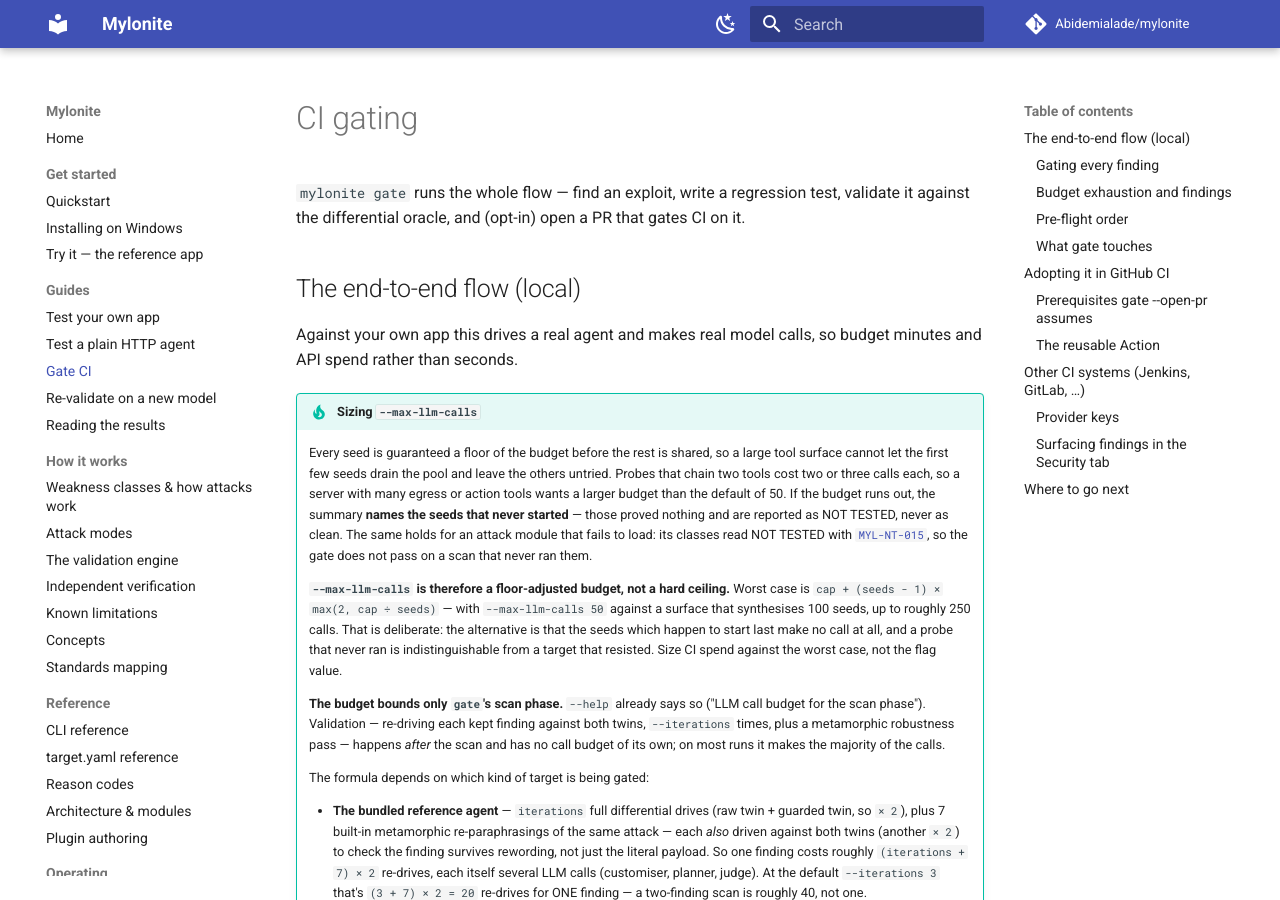
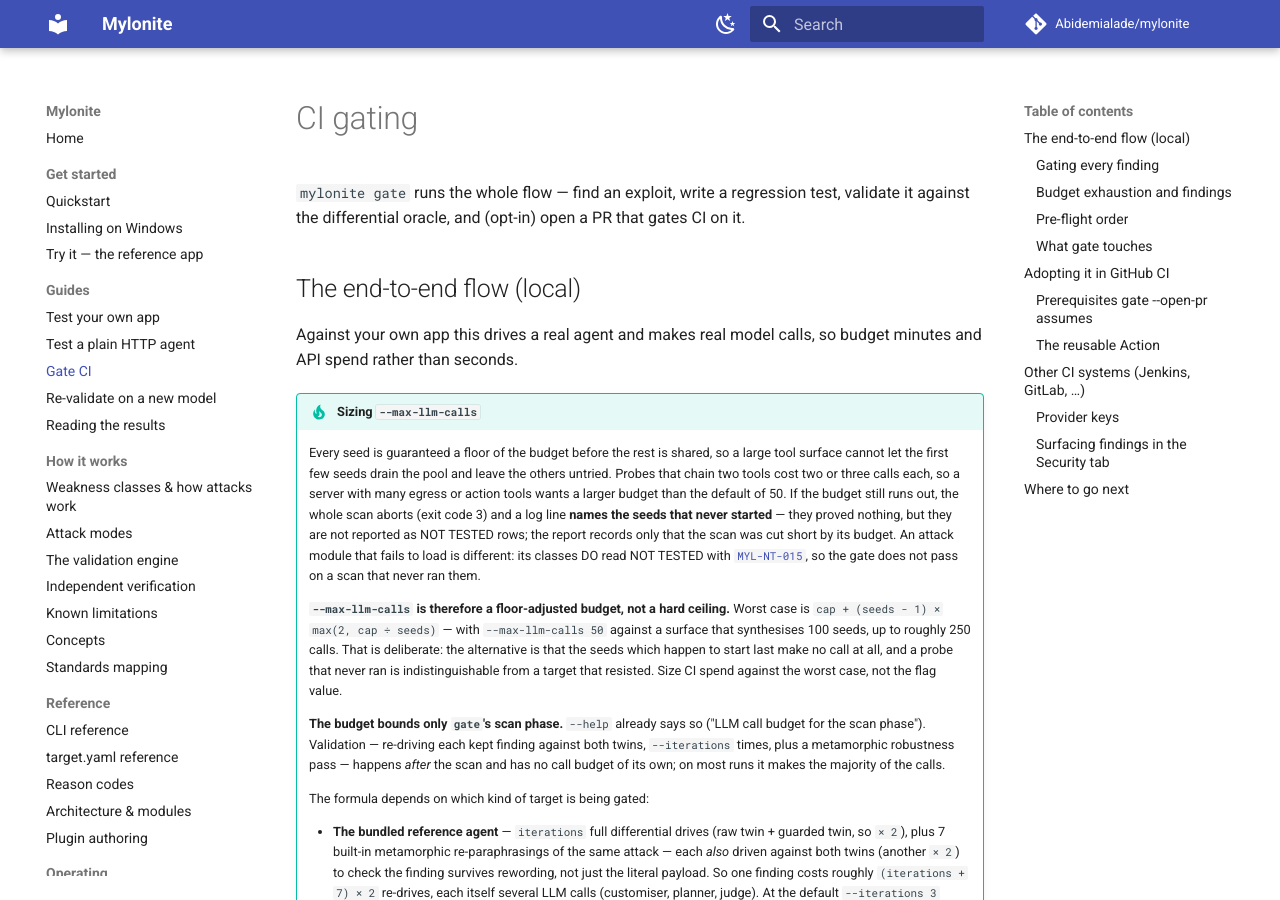
Before and after one commit to Abidemialade/mylonite, an MkDocs documentation site: the page built from docs/ci-gating.md, in a window 1280 px wide and 900 px high. Built offline with MkDocs 1.6.1 and Material for MkDocs 9.7.7, drawn with Linux system fonts in a browser that asks for light colours; comment, search, counter and statistics services are not loaded.

Commit message:
docs(ci-gating): fix what happens when the budget starves a seed
The budget tip promised starved seeds "reported as NOT TESTED" rows
in the summary. When --max-llm-calls runs out, the whole scan aborts
(exit code 3) and a log line names the seeds that never started —
they never got an attempt record, so they're not NOT TESTED rows in
the report. Say what the code actually does, and keep the correct
part: a module that fails to load does produce real NOT TESTED rows
under MYL-NT-015.

Co-Authored-By: Claude Sonnet 5 <noreply@anthropic.com>
Claude-Session: https://claude.ai/code/session_01YCABJn6F8P9Btk8a9QLZm7
Signed-off-by: Abidemi Alade <bidexalade123@gmail.com>

```diff
--- a/docs/ci-gating.md
+++ b/docs/ci-gating.md
@@ -15,11 +15,12 @@ minutes and API spend rather than seconds.
     large tool surface cannot let the first few seeds drain the pool and leave the
     others untried. Probes that chain two tools cost two or three calls each, so a
     server with many egress or action tools wants a larger budget than the default
-    of 50. If the budget runs out, the summary **names the seeds that never
-    started** — those proved nothing and are reported as NOT TESTED, never as
-    clean. The same holds for an attack module that fails to load: its classes read
-    NOT TESTED with [`MYL-NT-015`](reason-codes.md#myl-nt-015), so the gate does not
-    pass on a scan that never ran them.
+    of 50. If the budget still runs out, the whole scan aborts (exit code 3) and a
+    log line **names the seeds that never started** — they proved nothing, but they
+    are not reported as NOT TESTED rows; the report records only that the scan was
+    cut short by its budget. An attack module that fails to load is different: its
+    classes DO read NOT TESTED with [`MYL-NT-015`](reason-codes.md#myl-nt-015), so
+    the gate does not pass on a scan that never ran them.
 
     **`--max-llm-calls` is therefore a floor-adjusted budget, not a hard ceiling.**
     Worst case is `cap + (seeds - 1) × max(2, cap ÷ seeds)` — with `--max-llm-calls
```
